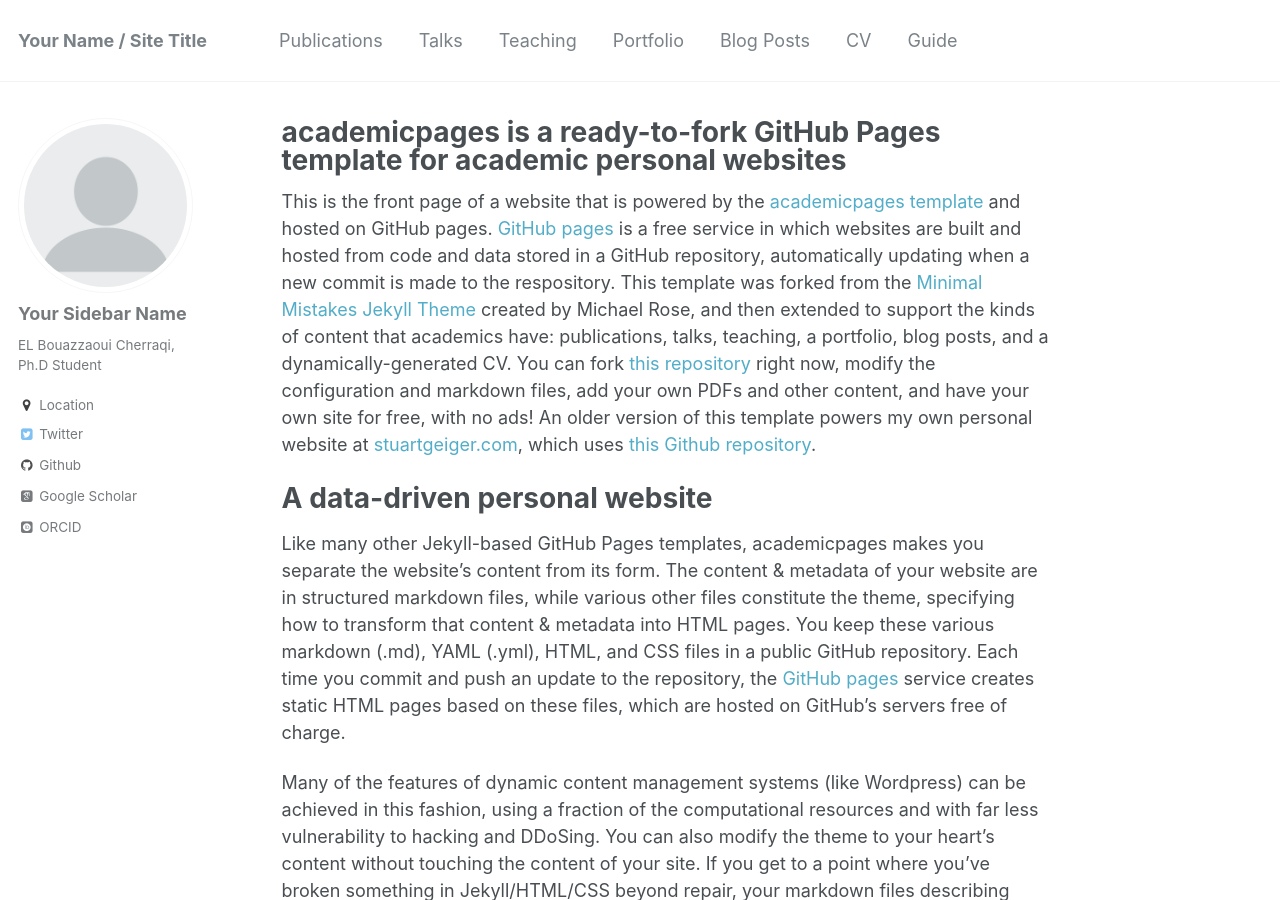
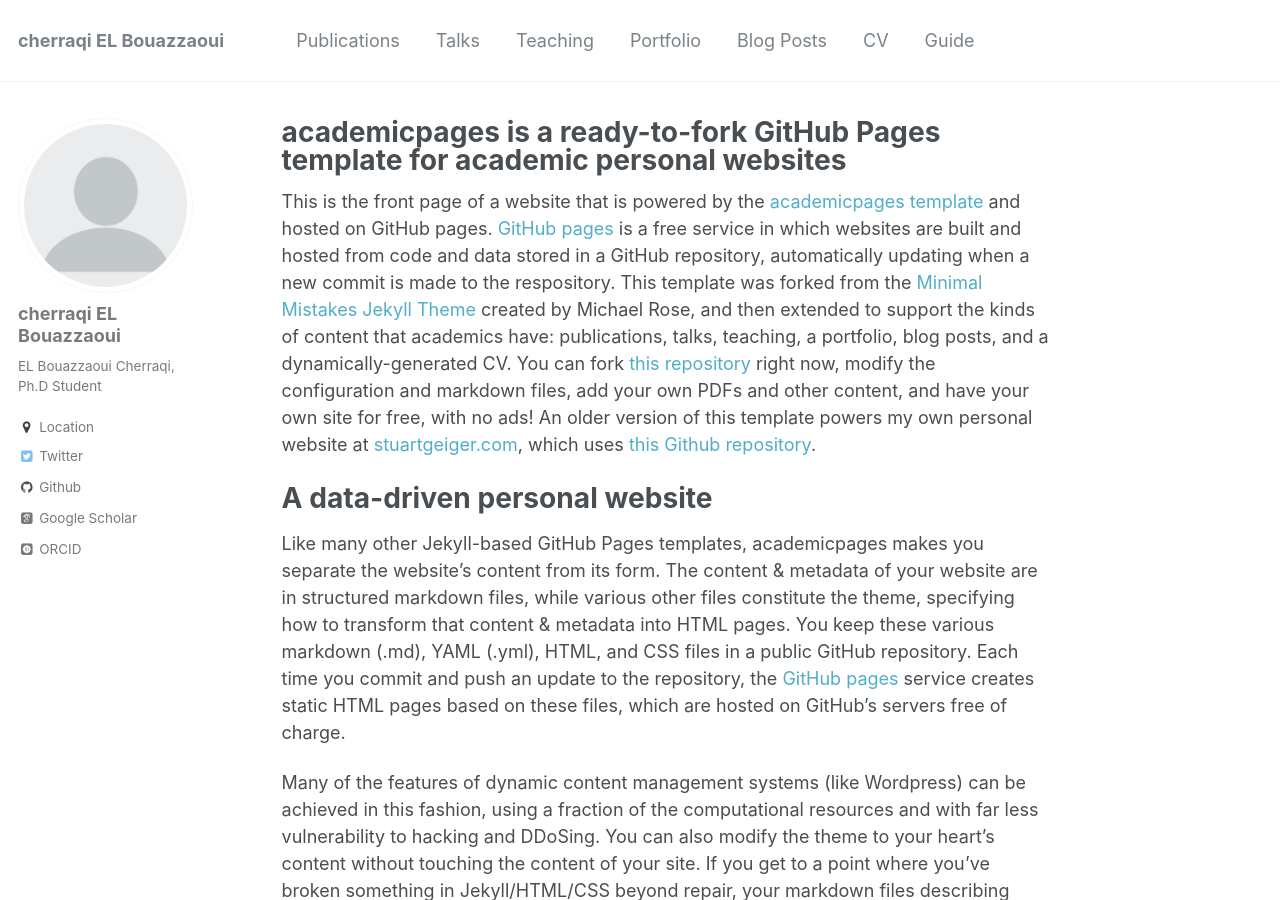
Before and after one commit to Cherrraqi/aca, a Jekyll site: the page built from _pages/about.md, in a window 1280 px wide and 900 px high. Built offline with Jekyll 4.4.1, drawn with Linux system fonts in a browser that asks for light colours; some web fonts are replaced; some of the changed text lies outside the part shown.

Commit message:
Update _config.yml

```diff
--- a/_config.yml
+++ b/_config.yml
@@ -7,9 +7,9 @@
 
 # Site Settings
 locale                   : "en-US"
-title                    : "Your Name / Site Title"
+title                    : "cherraqi EL Bouazzaoui"
 title_separator          : "-"
-name                     : &name "Your Name"
+name                     : &name "cherraqi EL Bouazzaoui"
 description              : &description "personal description"
 url                      : https://cherrraqi.github.io/aca #https://academicpages.github.io # the base hostname & protocol for your site e.g. "https://mmistakes.github.io"
 baseurl                  : "" # the subpath of your site, e.g. "/blog"
@@ -29,7 +29,7 @@ comments:
     num_posts            : # 5 (default)
     colorscheme          : # "light" (default), "dark"
 staticman:
-  allowedFields          : ['name', 'email', 'url', 'message']
+  allowedFields          : ['cherraqi EL Bouazzaoui', 'email', 'url', 'message']
   branch                 : "gh-pages" # "master", "gh-pages"
   commitMessage          : "New comment."
   filename               : comment-{@timestamp}
@@ -78,7 +78,7 @@ analytics:
 
 # Site Author
 author:
-  name             : "Your Sidebar Name"
+  name             : "cherraqi EL Bouazzaoui"
   avatar           : "profile.png"
   bio              : "EL Bouazzaoui Cherraqi, Ph.D Student"
   location         : "Location"
```
